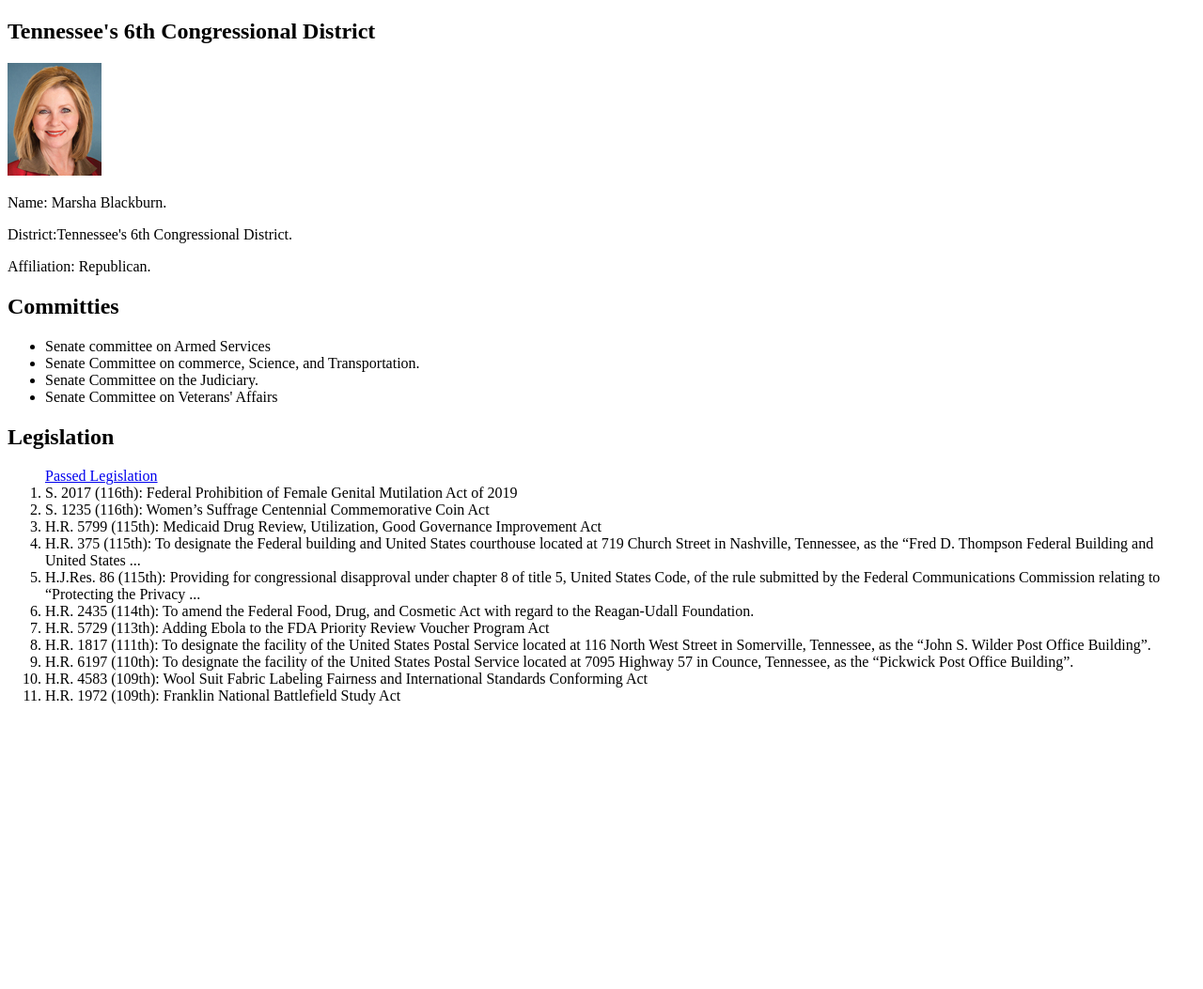
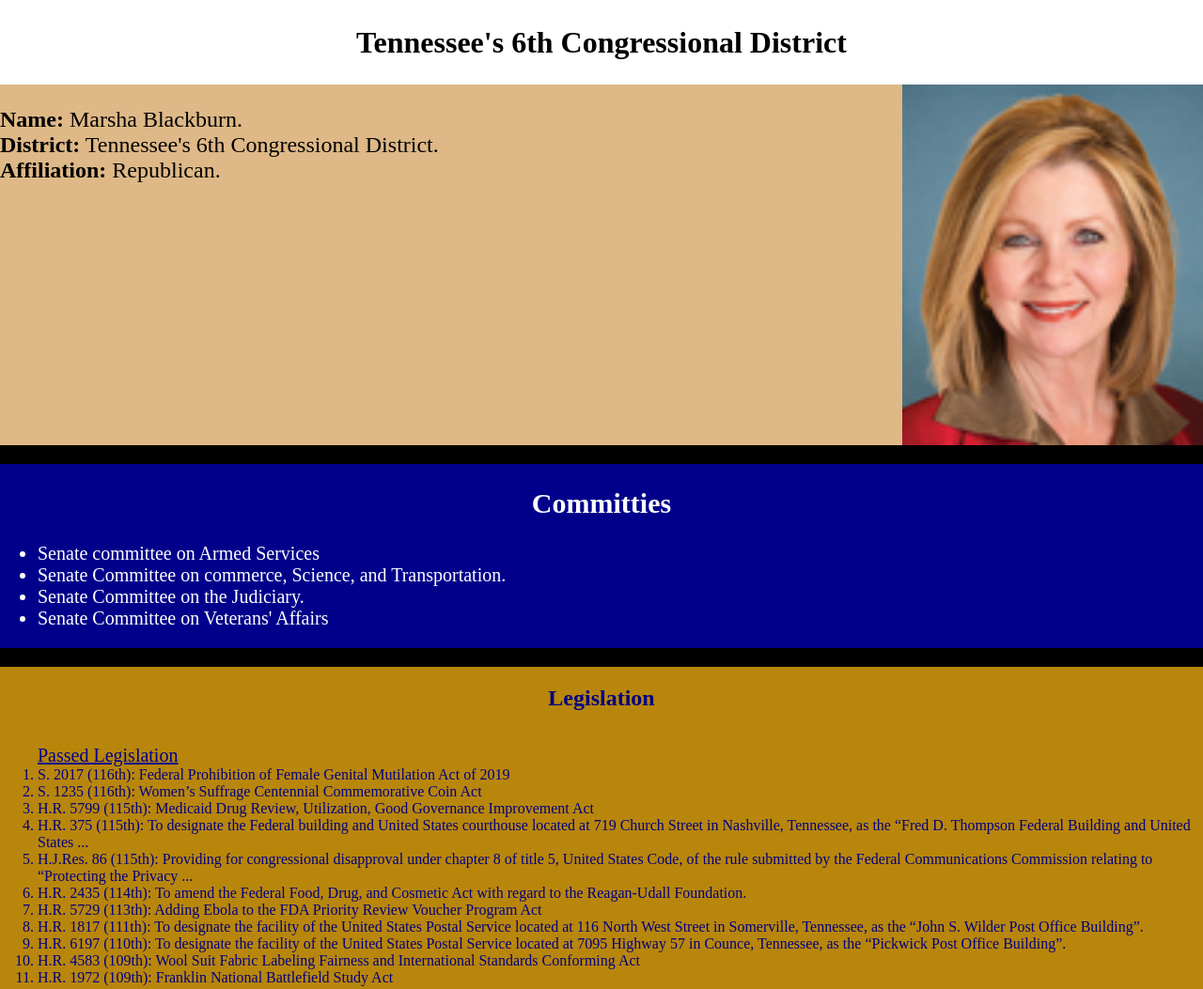
Before and after one commit to BenjaminGolden/congressional-rep, a plain HTML site: page index.html in a window 1280 px wide. Shown: the whole page at 94% size. Before the commit the page ends 800 px from the top, so only its background shows below. Drawn offline with Linux system fonts and the light colour scheme.

Commit message:
css styling added and html updates

```diff
--- a/index.html
+++ b/index.html
@@ -11,14 +11,17 @@
     <article>
         <h1>Tennessee's 6th Congressional District</h1>
             <section>
+                <!--  -->
                 <div class=basic_info>
-                    <img src=images/marsha.jpg alt="Marsha Blackburn">
-                    <p>Name: Marsha Blackburn.</p>
-                    <p>District:Tennessee's 6th Congressional District.</p>
-                    <p>Affiliation: Republican.</p>
+
+                    <p><strong>Name:</strong> Marsha Blackburn.<br>
+                    <strong>District:</strong> Tennessee's 6th Congressional District.<br>
+                   <strong>Affiliation:</strong> Republican.</p>
+                   <img src=images/marsha.jpg alt="Marsha Blackburn">
                 </div>
             </section>
             <section>
+                <!--  -->
                 <div class=committies>
                     <h2>Committies</h2>
                     <Ul>
@@ -28,10 +31,12 @@
                         <li>Senate Committee on Veterans' Affairs</li>
                     </Ul>
                 </div>
+                    <!--  -->
                 <div class=legislation>
                     <h2>Legislation</h2>
                     <ol>
-                        <a href="https://www.govtrack.us/congress/bills/browse?sponsor=400032#enacted_ex=on">Passed Legislation</a>
+                        <!-- sub css class to alter size of link -->
+                        <a class=legislation_link href="https://www.govtrack.us/congress/bills/browse?sponsor=400032#enacted_ex=on">Passed Legislation</a>
                         <li>S. 2017 (116th): Federal Prohibition of Female Genital Mutilation Act of 2019</li>
                         <li>S. 1235 (116th): Women’s Suffrage Centennial Commemorative Coin Act</li>
                         <li>H.R. 5799 (115th): Medicaid Drug Review, Utilization, Good Governance Improvement Act</li>
--- a/styles/main.css
+++ b/styles/main.css
@@ -0,0 +1,40 @@
+body {
+    margin: 0;
+}
+h1 {
+    text-align: center;
+    font-size: 2em;
+}
+h2 {
+    text-align: center;
+    font-size: 1.5em;
+}
+.basic_info {
+    display: flex;
+    justify-content: space-between;
+    font-size: 1.5em;
+    background-color: burlywood;
+    color:black;
+}
+.basic_info img{
+    width: 25%;
+    height: 25%;
+}
+.committies {
+    border-top: black solid 1em;
+    border-bottom: black solid 1em;
+    background-color: darkblue;
+    color: white;
+    font-size: 1.25em;
+}
+.legislation {
+    display: flex;
+    flex-direction: column;
+    justify-content: flex-start;
+    background-color: darkgoldenrod;
+    color: navy;
+}
+.legislation_link {
+    font-size: 1.25em;
+    color: darkblue;
+}
```
